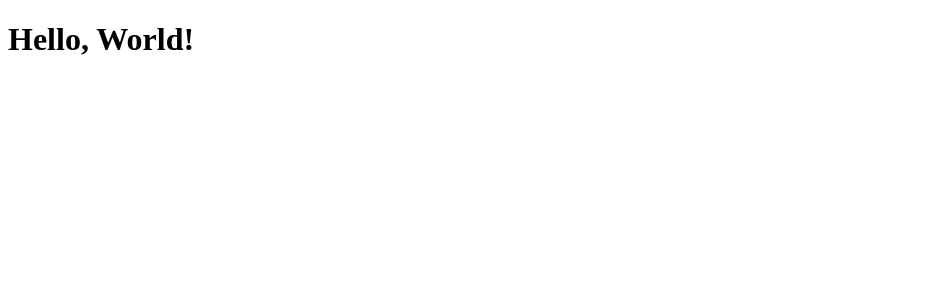
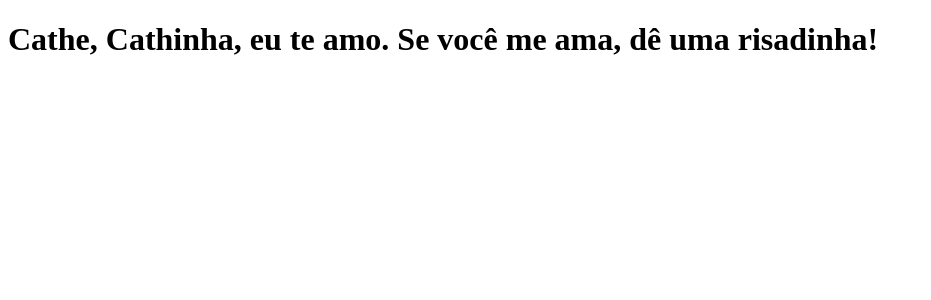
Before and after one commit to renancaliga/clone-tabnews, a Next.js app: page / in a window 1280 px wide. Shown: the top 300 px of the page, without its empty margins (0-931 px from the left). Built offline with nearby package versions, Linux system fonts and the light colour scheme.

Commit message:
alterando mensagem da pagina inicial

```diff
--- a/pages/index.js
+++ b/pages/index.js
@@ -1,5 +1,5 @@
 function Home() {
-    return <h1>Hello, World!</h1>
+    return <h1>Cathe, Cathinha, eu te amo. Se você me ama, dê uma risadinha!</h1>
 }
 
 export default Home;
```
